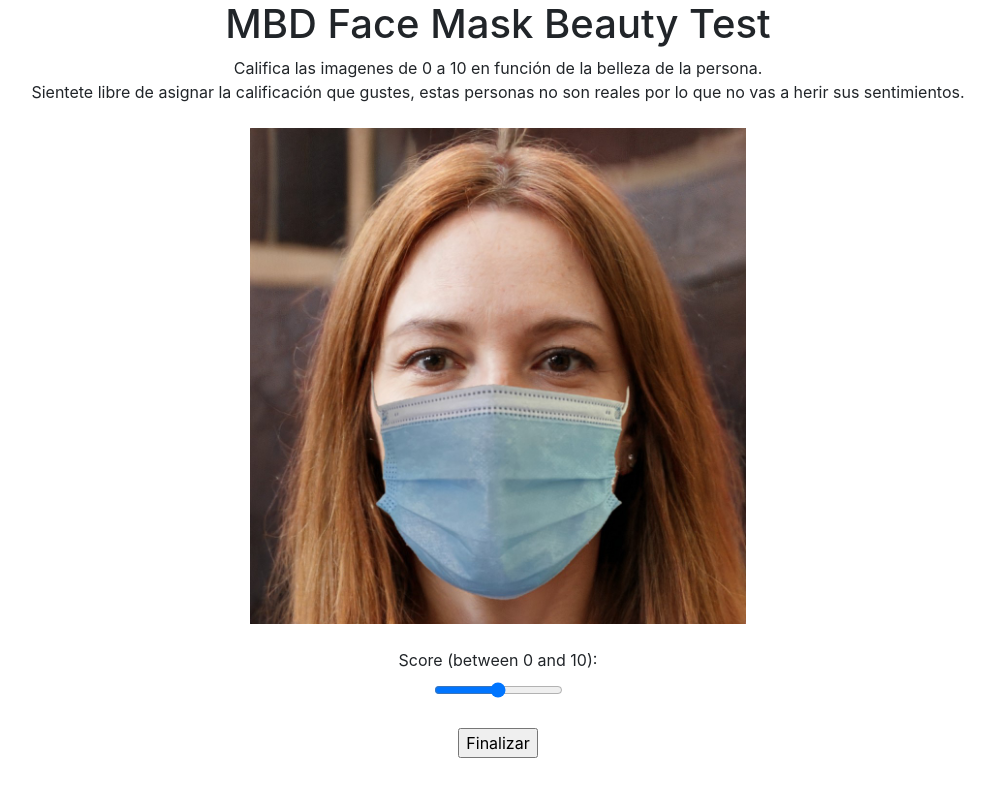
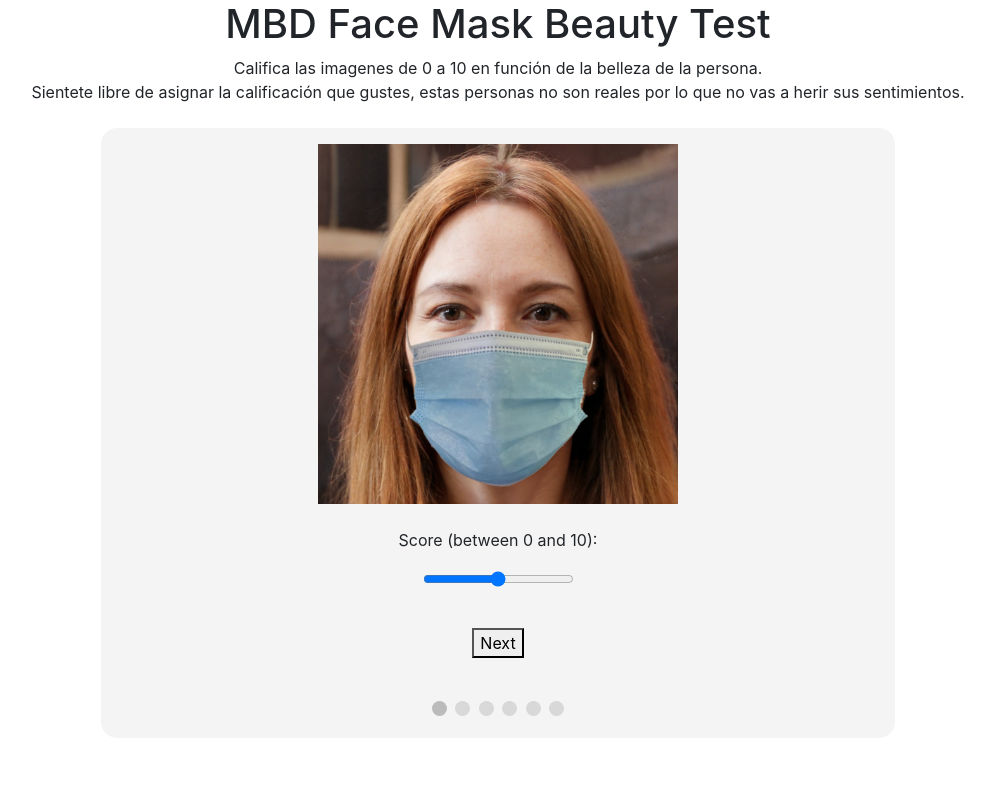
Before and after one commit to Artielpc/Happy-Adventure, a Flask app: page /scoreImagesView in a window 1280 px wide. Shown: the whole page, without its empty margins (142-1137 px from the left). Run offline with Flask 2, Linux system fonts and the light colour scheme; some libraries are stand-ins or nearby versions.

Commit message:
Añadidas más fotos a evaluar

```diff
--- /dev/null
+++ b/static/css/score_images.css
@@ -0,0 +1,51 @@
+/* Style the form */
+#surveyForm {
+    background-color: rgb(244,244,244);
+    width: 62vw;
+    padding:2vh;
+    border-radius: 2vh;
+  }
+
+  /* Style the input fields */
+  input {
+    padding: 10px;
+    font-size: 17px;
+    font-family: Raleway;
+    border: 1px solid #aaaaaa;
+  }
+
+  input.gender {
+
+  }
+
+  /* Mark input boxes that gets an error on validation: */
+  input.invalid {
+    background-color: #ffdddd;
+  }
+
+  /* Hide all steps by default: */
+  .tab {
+    display: none;
+  }
+
+  /* Make circles that indicate the steps of the form: */
+  .step {
+    height: 15px;
+    width: 15px;
+    margin: 0 2px;
+    background-color: #bbbbbb;
+    border: none;
+    border-radius: 50%;
+    display: inline-block;
+    opacity: 0.5;
+  }
+
+  /* Mark the active step: */
+  .step.active {
+    opacity: 1;
+  }
+
+  /* Mark the steps that are finished and valid: */
+  .step.finish {
+    background-color: #4CAF50;
+  }
--- /dev/null
+++ b/static/js/score_images.js
@@ -0,0 +1,72 @@
+var currentTab = 0; // Current tab is set to be the first tab (0)
+showTab(currentTab); // Display the current tab
+
+function showTab(n) {
+  // This function will display the specified tab of the form ...
+  var x = document.getElementsByClassName("tab");
+  x[n].style.display = "block";
+  // ... and fix the Previous/Next buttons:
+  if (n == 0) {
+    document.getElementById("prevBtn").style.display = "none";
+  } else {
+    document.getElementById("prevBtn").style.display = "inline";
+  }
+  if (n == (x.length - 1)) {
+    document.getElementById("nextBtn").innerHTML = "Submit";
+  } else {
+    document.getElementById("nextBtn").innerHTML = "Next";
+  }
+  // ... and run a function that displays the correct step indicator:
+  fixStepIndicator(n)
+}
+
+function nextPrev(n) {
+  // This function will figure out which tab to display
+  var x = document.getElementsByClassName("tab");
+  // Exit the function if any field in the current tab is invalid:
+  if (n == 1 && !validateForm()) return false;
+  // Hide the current tab:
+  x[currentTab].style.display = "none";
+  // Increase or decrease the current tab by 1:
+  currentTab = currentTab + n;
+  // if you have reached the end of the form... :
+  if (currentTab >= x.length) {
+    //...the form gets submitted:
+    document.getElementById("surveyForm").submit();
+    return false;
+  }
+  // Otherwise, display the correct tab:
+  showTab(currentTab);
+}
+
+function validateForm() {
+  // This function deals with validation of the form fields
+  var x, y, i, valid = true;
+  x = document.getElementsByClassName("tab");
+  y = x[currentTab].getElementsByTagName("input");
+  // A loop that checks every input field in the current tab:
+  for (i = 0; i < y.length; i++) {
+    // If a field is empty...
+    if (y[i].value == "") {
+      // add an "invalid" class to the field:
+      y[i].className += " invalid";
+      // and set the current valid status to false:
+      valid = false;
+    }
+  }
+  // If the valid status is true, mark the step as finished and valid:
+  if (valid) {
+    document.getElementsByClassName("step")[currentTab].className += " finish";
+  }
+  return valid; // return the valid status
+}
+
+function fixStepIndicator(n) {
+  // This function removes the "active" class of all steps...
+  var i, x = document.getElementsByClassName("step");
+  for (i = 0; i < x.length; i++) {
+    x[i].className = x[i].className.replace(" active", "");
+  }
+  //... and adds the "active" class to the current step:
+  x[n].className += " active";
+}
--- a/templates/index.html
+++ b/templates/index.html
@@ -28,7 +28,7 @@
             <input type="radio" id="male" name="gender" value="male" required>
             <label for="male">Male</label><br>
             <input type="radio" id="female" name="gender" value="female" required>
-            <label for="female">Female</label><br>
+            <label for="female">Female</label><br><br>
 
             <label for="email">Email</label><br>
             <input type="email" id="email" name="email"><br><br>
--- a/templates/score_images.html
+++ b/templates/score_images.html
@@ -5,6 +5,8 @@
     <head>
         {% from "_macro.html" import inicio_head %}
         {{inicio_head()}}
+
+        <link rel="stylesheet" href ="{{url_for('static', filename='css/score_images.css')}}">
     </head>
 
     <body>
@@ -13,20 +15,122 @@
 
         <hr3>Califica las imagenes de 0 a 10 en función de la belleza de la persona.</hr3><br>
         <hr3>Sientete libre de asignar la calificación que gustes, estas personas
-            no son reales por lo que no vas a herir sus sentimientos.</hr3><br>
+            no son reales por lo que no vas a herir sus sentimientos.</hr3><br><br>
+
         <!-- IMAGENES -->
-        <br>
+        <!-- One "tab" for each step in the form: -->
         <form action={{url_for('sentView')}} method="POST" name="surveyForm" id="surveyForm">
+            <div class="tab">
+                <div style="height:45vh">
+                    <img src="{{url_for('static', filename='img/Persons/person_01_mask.jpg')}}"
+                    style="height: 100%; object-fit: cover;">
+                </div>
+                <br>
+                <label for="score_01">Score (between 0 and 10):</label><br>
+                <input type="range" id="pic_01" name="pic_01" min="0" max="10"
+                oninput="this.className = ''"><br><br>
+            </div>
+
+            <div class="tab">
+                <div style="height:45vh">
+                    <img src="{{url_for('static', filename='img/Persons/person_02.jpg')}}"
+                    style="height: 100%; object-fit: cover;">
+                </div>
+                <br>
+                <label for="score_02">Score (between 0 and 10):</label><br>
+                <input type="range" id="pic_02" name="pic_02" min="0" max="10"
+                oninput="this.className = ''"><br><br>
+            </div>
+
+            <div class="tab">
+                <div style="height:45vh">
+                    <img src="{{url_for('static', filename='img/Persons/person_03_mask.jpg')}}"
+                    style="height: 100%; object-fit: cover;">
+                </div>
+                <br>
+                <label for="score_03">Score (between 0 and 10):</label><br>
+                <input type="range" id="pic_03" name="pic_03" min="0" max="10"
+                oninput="this.className = ''"><br><br>
+            </div>
+
+            <div class="tab">
+                <div style="height:45vh">
+                    <img src="{{url_for('static', filename='img/Persons/person_04.jpg')}}"
+                    style="height: 100%; object-fit: cover;">
+                </div>
+                <br>
+                <label for="score_04">Score (between 0 and 10):</label><br>
+                <input type="range" id="pic_04" name="pic_04" min="0" max="10"
+                oninput="this.className = ''"><br><br>
+            </div>
+
+            <div class="tab">
+                <div style="height:45vh">
+                    <img src="{{url_for('static', filename='img/Persons/person_05_mask.jpg')}}"
+                    style="height: 100%; object-fit: cover;">
+                </div>
+                <br>
+                <label for="score_05">Score (between 0 and 10):</label><br>
+                <input type="range" id="pic_05" name="pic_05" min="0" max="10"
+                oninput="this.className = ''"><br><br>
+            </div>
+
+            <div class="tab">
+                <label for="fname">First name</label><br>
+                <input type="text" id="fname" name="fname" value="John"><br>
+                <label for="lname">Last name</label><br>
+                <input type="text" id="lname" name="lname" value="Doe"><br><br>
+
+                <!-- Fecha de Nacimiento -->
+                <label for="date">Birthdate *</label><br>
+                <input type="date" id="birthdate" name="birthdate"
+                max="2002-01-01"  min="1921-01-01" required><br><br>
+
+                <!-- Sexo -->
+                <label for="sex">Gender *</label><br>
+                <input class="gender" type="radio" id="male" name="gender" value="male" required>
+                <label for="male">Male</label><br>
+                <input class="gender" type="radio" id="female" name="gender" value="female" required>
+                <label for="female">Female</label><br><br>
+
+                <label for="email">Email</label><br>
+                <input type="email" id="email" name="email"><br><br>
+            </div>
+
+            <div style="overflow:auto;">
+                <div style="float:center;">
+                    <button type="button" id="prevBtn" onclick="nextPrev(-1)">Previous</button>
+                    <button type="button" id="nextBtn" onclick="nextPrev(1)">Next</button>
+                </div>
+            </div>
+
+            <!-- Circles which indicates the steps of the form: -->
+            <div style="text-align:center;margin-top:40px;">
+                <span class="step"></span>
+                <span class="step"></span>
+                <span class="step"></span>
+                <span class="step"></span>
+                <span class="step"></span>
+                <span class="step"></span>
+            </div>
+
+        </form>
+
+
+        <!--<form action={{url_for('sentView')}} method="POST" name="surveyForm" id="surveyForm">
             <div style="height:62vh">
                 <img src="{{url_for('static', filename='img/Persons/person_01_mask.jpg')}}"
                 style="height: 100%; object-fit: cover;">
             </div>
             <br>
-            <label for="score">Score (between 0 and 10):</label><br>
+            <label for="score_1">Score (between 0 and 10):</label><br>
             <input type="range" id="vol" name="vol" min="0" max="10"><br><br>
 
             <input type="submit" value="Finalizar">
-        </form>
+        </form>-->
+
+        <script src="{{url_for('static', filename='js/score_images.js')}}"></script>
+
         </center>
     </body>
 
```
